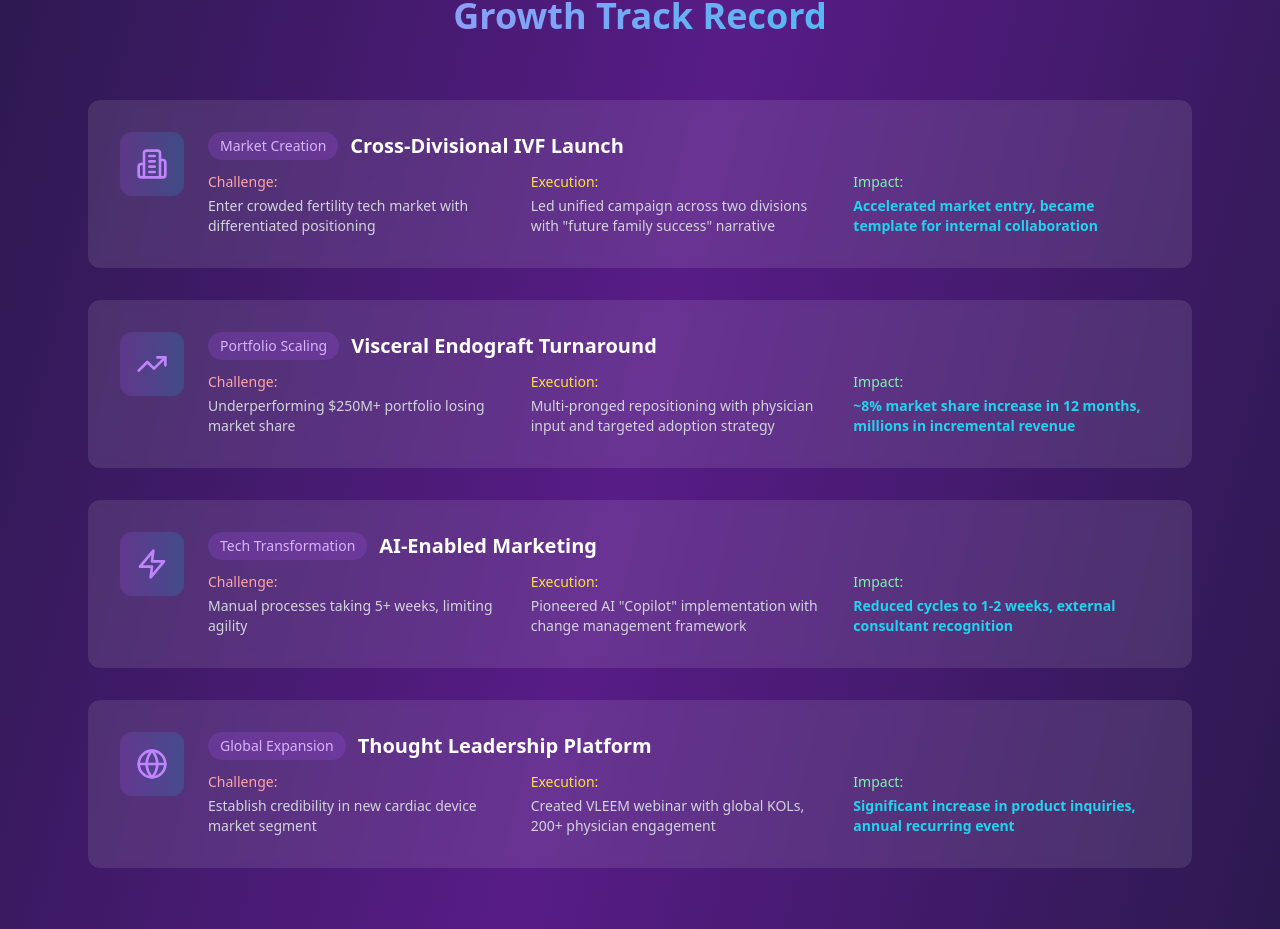
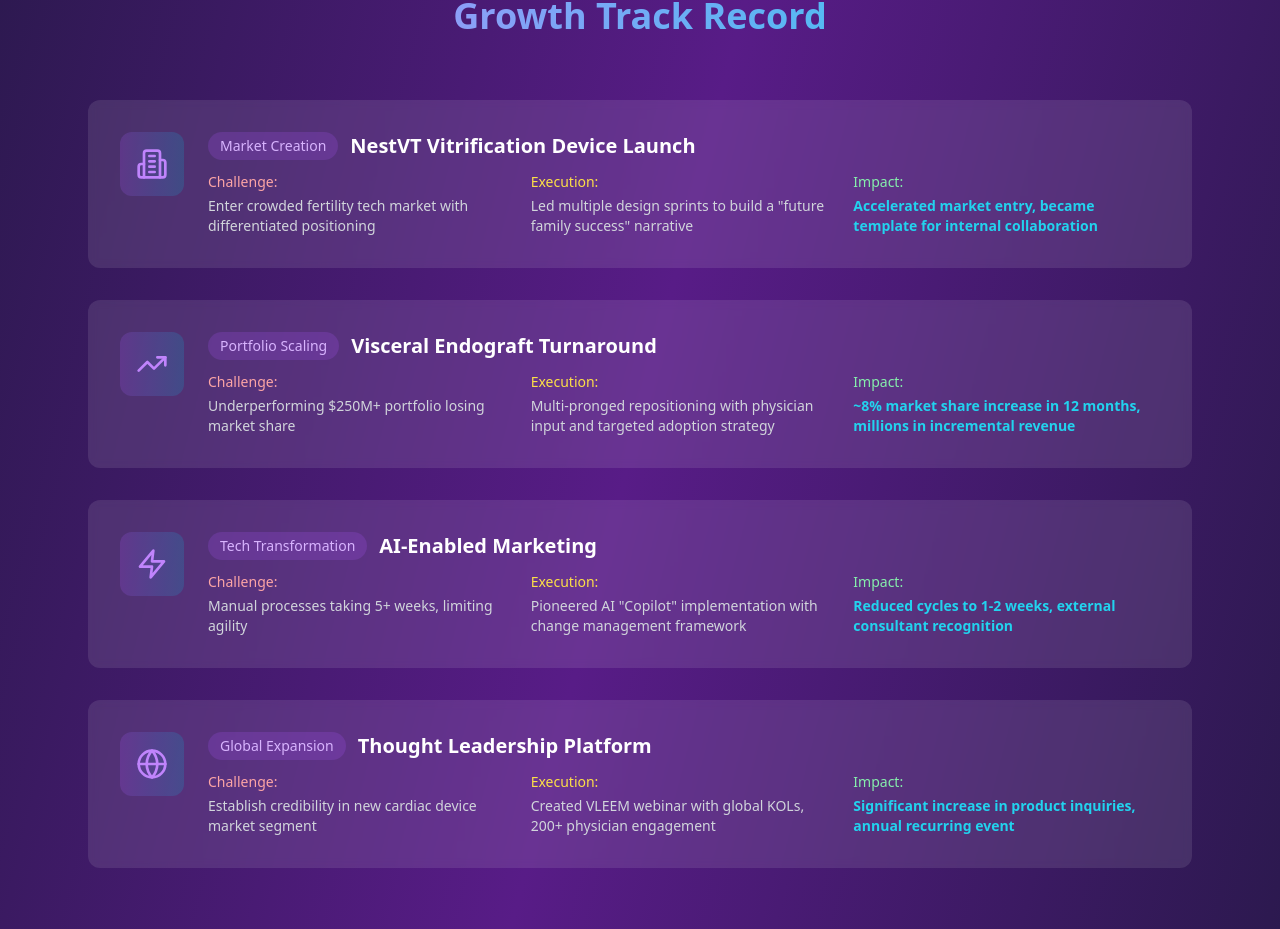
Before and after one commit to pkoduri/pk-app, a React (Create React App) app in the folder client/: page / in a window 1280 px wide. Shown: the part 2118-3047 px from the top of the page. Built offline with nearby package versions, Linux system fonts and the light colour scheme.

Commit message:
Update App.js

```diff
--- a/client/src/App.js
+++ b/client/src/App.js
@@ -73,9 +73,9 @@
     {
       icon: Building2,
       stage: 'Market Creation',
-      title: 'Cross-Divisional IVF Launch',
+      title: 'NestVT Vitrification Device Launch',
       challenge: 'Enter crowded fertility tech market with differentiated positioning',
-      execution: 'Led unified campaign across two divisions with "future family success" narrative',
+      execution: 'Led multiple design sprints to build a "future family success" narrative',
       impact: 'Accelerated market entry, became template for internal collaboration'
     },
     {
```
